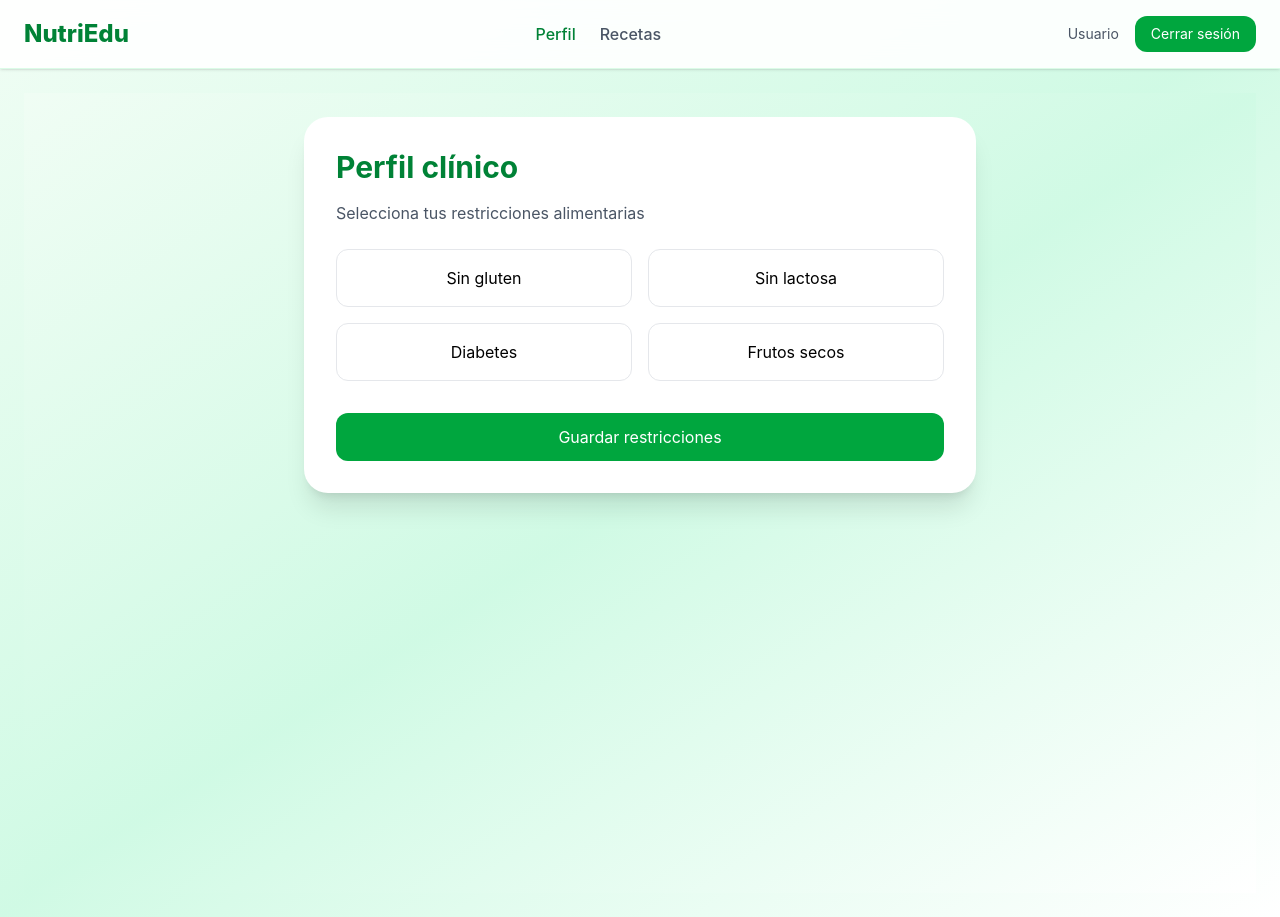
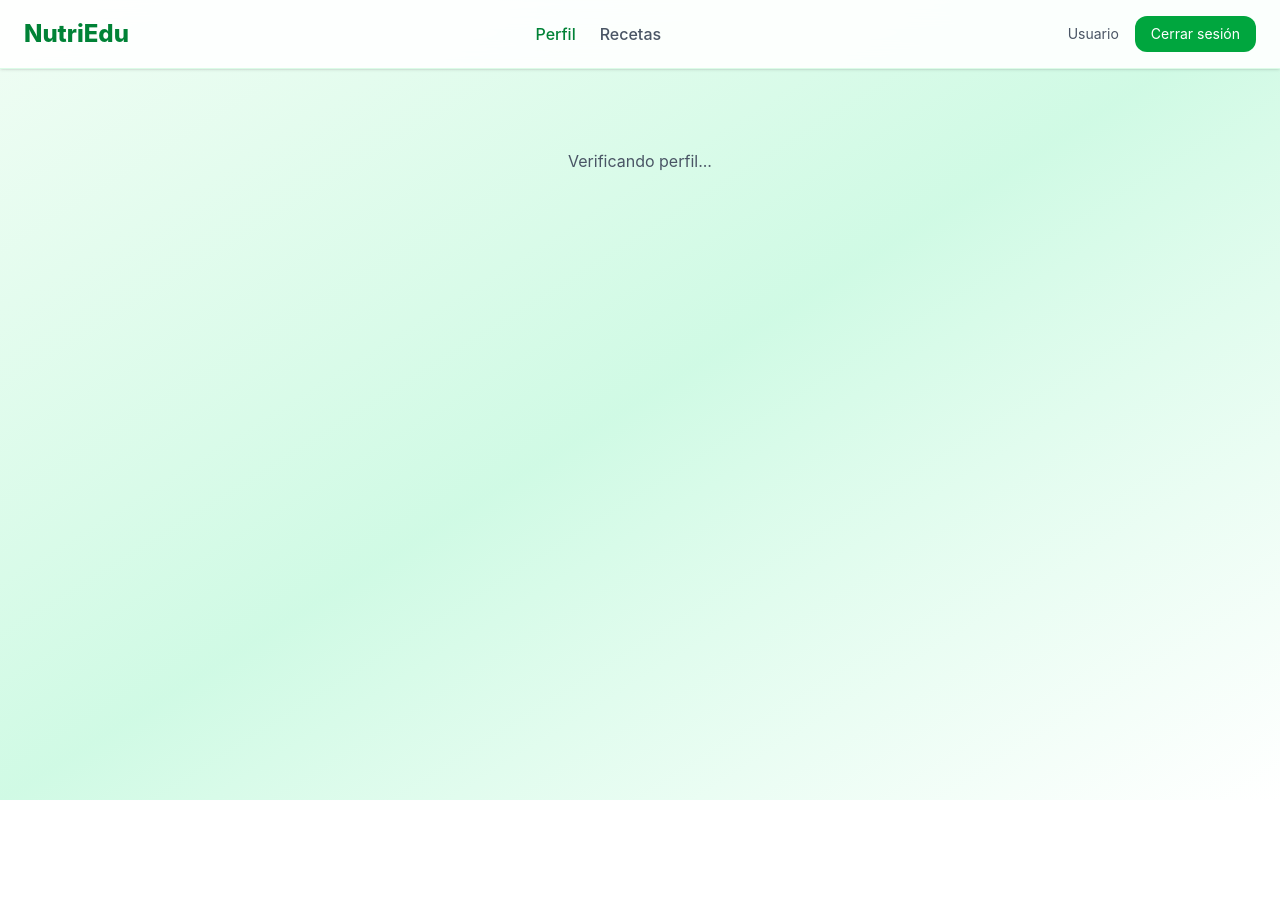
Before and after one commit to xrhon0s/NutriEdu-frontend, a React (Vite) app: page /profile in a window 1280 px wide. After the commit the page ends 800 px from the top, so only its background shows below. Built offline with nearby package versions, Linux system fonts and the light colour scheme.

Commit message:
feat(auth): add navigation guard for profile route

```diff
--- a/src/pages/Profile.jsx
+++ b/src/pages/Profile.jsx
@@ -1,14 +1,13 @@
-import { useState } from "react";
+import { useEffect, useState } from "react";
+import { useNavigate } from "react-router-dom";
 import api from "../services/api";
-import { useNavigate } from "react-router-dom";
 import NavBar from "../components/navBar";
 
+export default function Profile() {
+  const [selected, setSelected] = useState([]);
+  const [checking, setChecking] = useState(true);
 
-export default function Profile() {
-
-  const [selected, setSelected] = useState([]);
   const navigate = useNavigate();
-
   const user = JSON.parse(localStorage.getItem("user"));
 
   const restricciones = [
@@ -18,9 +17,29 @@ export default function Profile() {
     { id: 4, nombre: "Frutos secos" }
   ];
 
+  useEffect(() => {
+    const checkRestrictions = async () => {
+      try {
+        const res = await api.get(`/users/restrictions/${user.id}`);
+
+        if (res.data.hasRestrictions) {
+          navigate("/recipes");
+        }
+      } catch (error) {
+        console.error(error);
+      } finally {
+        setChecking(false);
+      }
+    };
+
+    if (user?.id) {
+      checkRestrictions();
+    }
+  }, [user?.id, navigate]);
+
   const toggleRestriction = (id) => {
     if (selected.includes(id)) {
-      setSelected(selected.filter(r => r !== id));
+      setSelected(selected.filter((r) => r !== id));
     } else {
       setSelected([...selected, id]);
     }
@@ -33,24 +52,29 @@ export default function Profile() {
         restricciones: selected
       });
 
-      alert("Restricciones guardadas");
       navigate("/recipes");
     } catch (error) {
-      alert("Error guardando restricciones");
+      alert(error.response?.data?.message || "Error guardando restricciones");
     }
   };
 
+  if (checking) {
     return (
+      <div className="min-h-screen bg-gradient-to-br from-green-50 via-emerald-100 to-white">
+        <NavBar />
+        <div className="flex items-center justify-center py-20">
+          <p className="text-gray-600">Verificando perfil...</p>
+        </div>
+      </div>
+    );
+  }
 
+  return (
     <div className="min-h-screen bg-gradient-to-br from-green-50 via-emerald-100 to-white">
-
       <NavBar />
 
       <div className="p-6">
-    <div className="min-h-screen bg-gradient-to-br from-green-50 via-emerald-100 to-white p-6">
-
         <div className="max-w-2xl mx-auto bg-white rounded-3xl shadow-xl p-8">
-
           <h2 className="text-3xl font-bold text-green-700 mb-4">
             Perfil clínico
           </h2>
@@ -81,14 +105,8 @@ export default function Profile() {
           >
             Guardar restricciones
           </button>
-
-      </div>
-
         </div>
       </div>
-
     </div>
-
-
   );
 }
```
Lines whose indentation alone changed are shown as unchanged.
